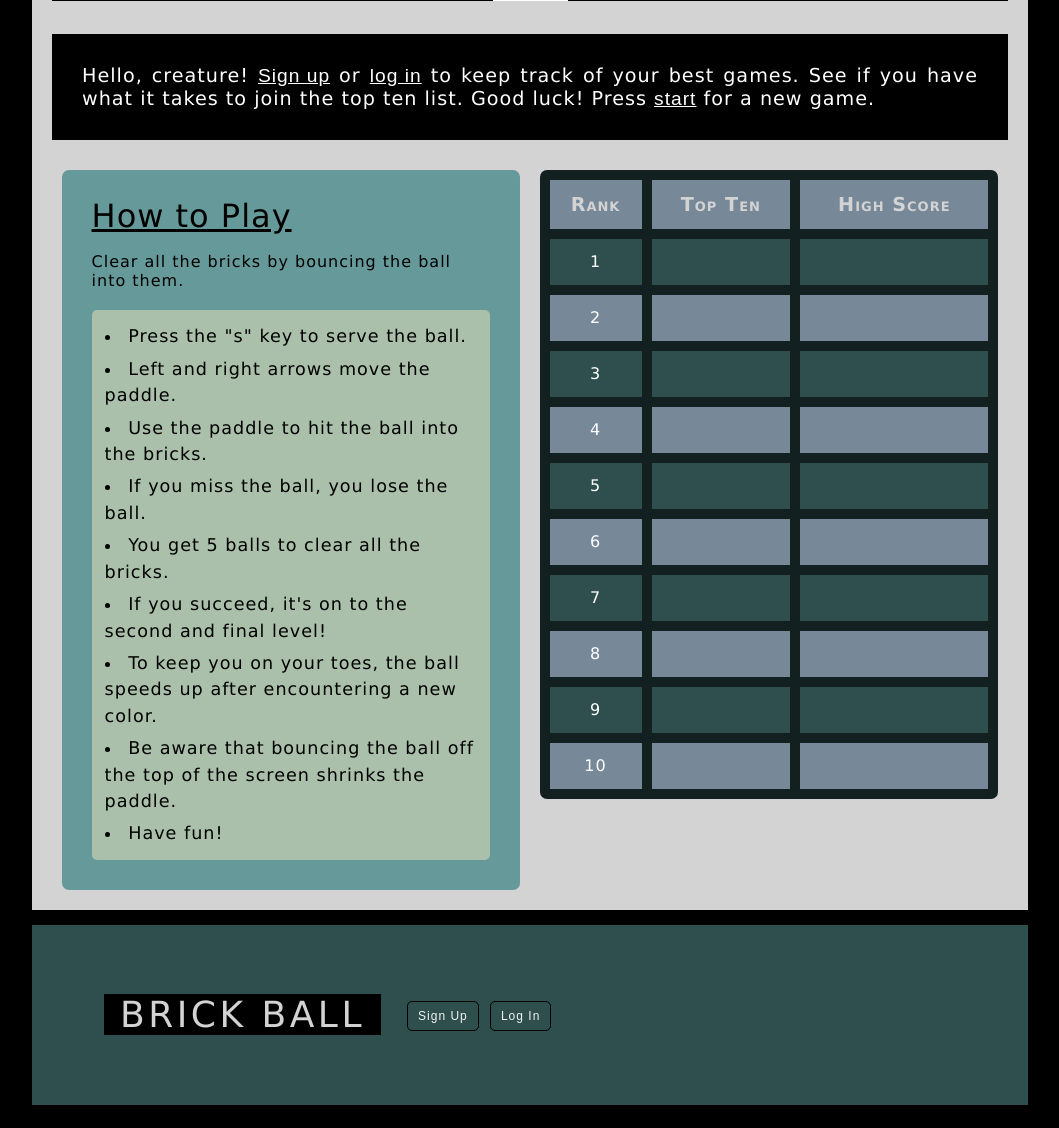
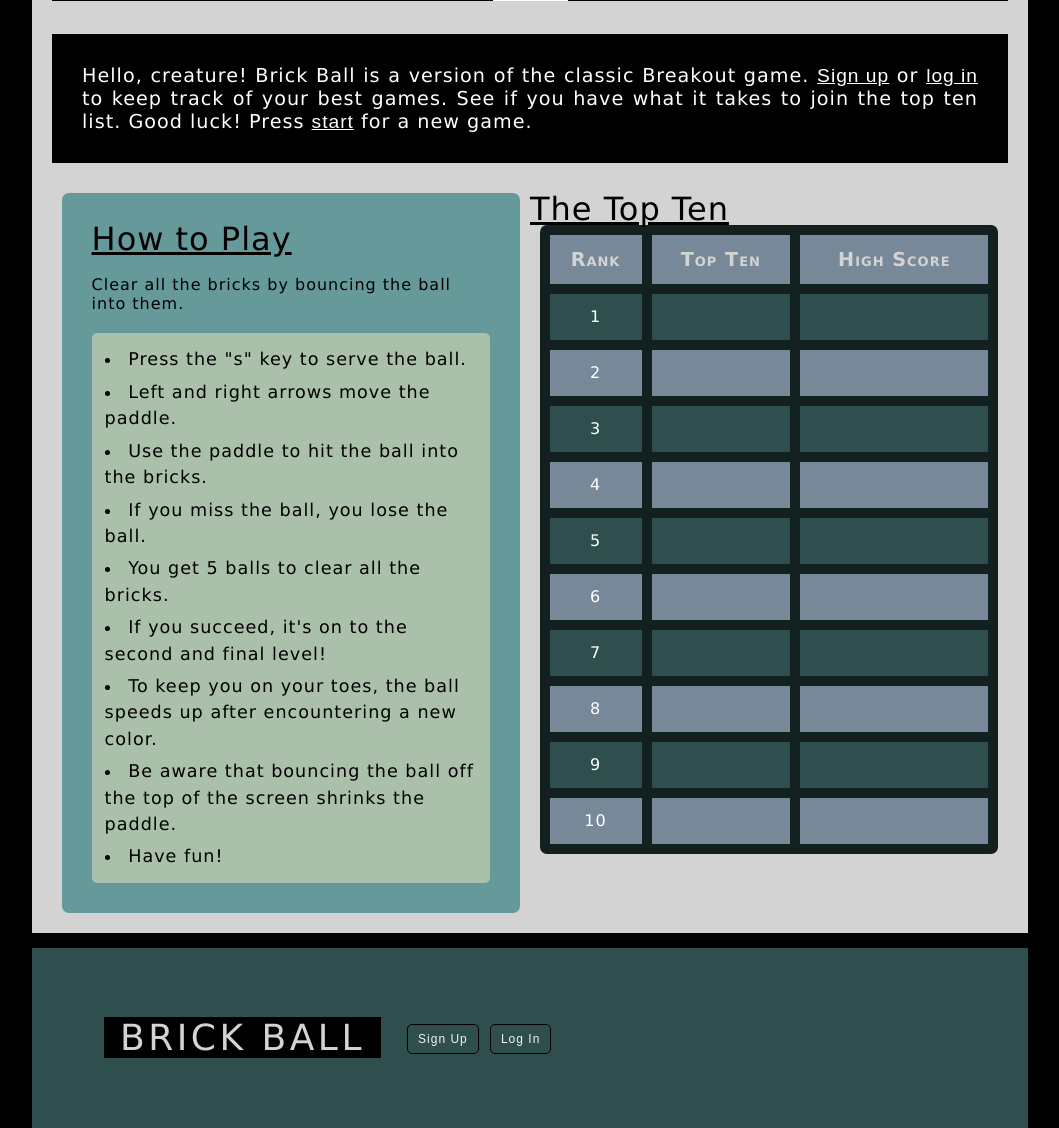
Before and after one commit to adfranks/brickball, a PHP site: page /brickball.php in a window 1280 px wide. Shown: the part 799-1927 px from the top of the page, without its empty margins (110-1169 px from the left). Before the commit the page ends 1904 px from the top, so only its background shows below. Run offline with PHP 8.4, Linux system fonts and the light colour scheme; data that the repository does not hold is empty.

Commit message:
top ten heading

```diff
--- a/brickball.php
+++ b/brickball.php
@@ -26,8 +26,7 @@ if (!isset($_SESSION['uname'])) {
   <meta http-equiv="pragma" content="no-cache">
   <link rel="icon" href="images/brickball-icon.png">
   <link rel="stylesheet" type="text/css" href="css/brickball.css">
-  <link rel="stylesheet"
-  href="https://cdnjs.cloudflare.com/ajax/libs/font-awesome/4.7.0/css/font-awesome.min.css">
+  <link rel="stylesheet" href="https://cdnjs.cloudflare.com/ajax/libs/font-awesome/4.7.0/css/font-awesome.min.css">
 </head>
 
 <body onload="brickBall.init(); mobile();">
@@ -61,14 +60,17 @@ if (!isset($_SESSION['uname'])) {
       <p id="greet">
         <?php
         if (!isset($_SESSION['uname'])) {
-            echo 'Hello, creature! <button onclick='
+            echo 'Hello, creature! Brick Ball is a version of the classic'
+            . ' Breakout game. <button onclick='
             . '"document.getElementById(\'sign\').style.display='
             . '\'block\'">Sign up</button> or <button onclick='
             . '"document.getElementById(\'login\').style.display='
             . '\'block\'">log in</button> to keep track of your best '
             . 'games.  See if you have what it takes to join the top ten'
-              . ' list.  Good luck! <span id="new-game">Press <button id="new-button"
-        onclick="brickBall.restart()">start</button> for a new game.</span>';
+            . ' list.  Good luck! <span id="new-game">Press <button id='
+            . '"new-button" onclick="brickBall.restart()">start</button>'
+            . ' for a new game.</span>';
+
         } else {
             echo '<em>Welcome, ' . $_SESSION["uname"] . '!</em> | ';
 
@@ -107,9 +109,12 @@ if (!isset($_SESSION['uname'])) {
     </div>
 
     <div id="col-2">
+      <div id="topten">
+        <h2>The Top Ten</h2>
         <p id="top">
           <?php include 'topten.php'; ?>
         </p>
+      </div>
     </div>
 
     <div class="clearfix"></div>
```
Lines whose indentation alone changed are shown as unchanged.
